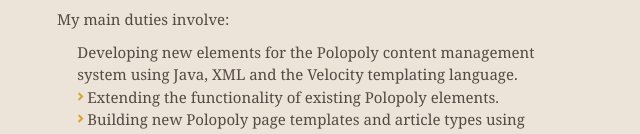
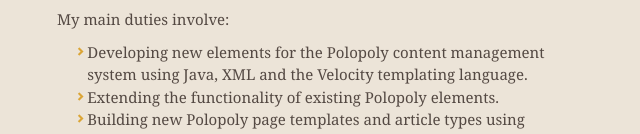
Before and after one commit to JavaDevVictoria/JavaDevVictoria.github.io, a plain HTML site: page index.html in a window 1280 px wide. Shown: the part 658-792 px from the top of the page, 330-970 px from the left. Drawn offline with nearby package versions, Linux system fonts and the light colour scheme.

Commit message:
Update index.html

```diff
--- a/index.html
+++ b/index.html
@@ -55,7 +55,7 @@
 
 <p>My main duties involve:
   <ul>
-    <li></li>Developing new elements for the Polopoly content management system using Java, XML and the Velocity templating language.</li>
+    <li>Developing new elements for the Polopoly content management system using Java, XML and the Velocity templating language.</li>
     <li>Extending the functionality of existing Polopoly elements.</li>
     <li>Building new Polopoly page templates and article types using Velocity.</li>
     <li>Responding to change requests from the business involving server-side development of new CMS functionality.</li>
```
